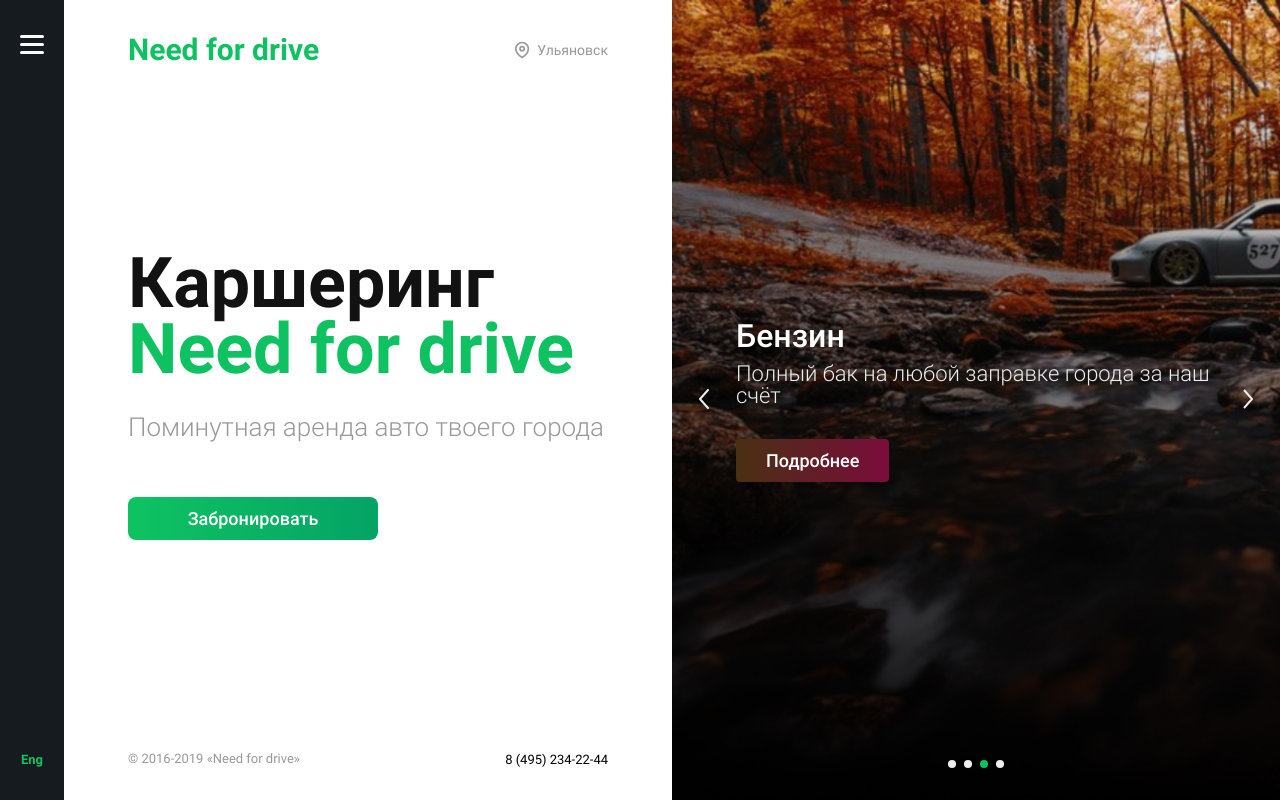
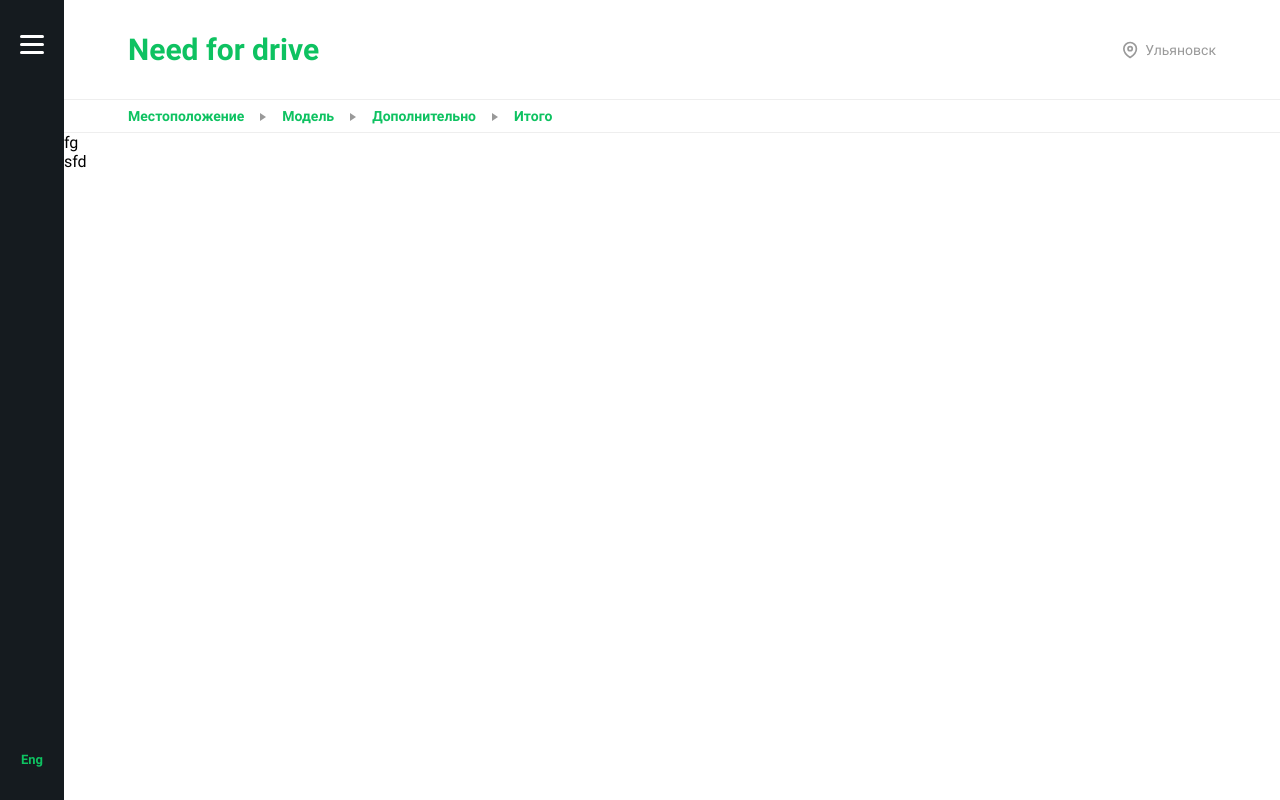
Before and after one commit to PhillipJeffries/needForDrive, a React (Create React App) app: page / in a window 1280 px wide. Built offline with nearby package versions, Linux system fonts and the light colour scheme.

Commit message:
order page

```diff
--- a/src/components/App/App.js
+++ b/src/components/App/App.js
@@ -6,7 +6,19 @@ import MainSection from '../mainSection/mainSection';
 import Slider from '../slider/slider';
 import Footer from '../footer/footer';
 
+import OrderBreadCrumbs from '../orderBreadCrumbs/orderBreadCrumbs';
+
+import {useState} from 'react';
+
+const arrow = <svg className="arrow" width="6" height="8" viewBox="0 0 6 8" fill="none" xmlns="http://www.w3.org/2000/svg">
+<path d="M0 0L6 4.03L0 8V0Z" fill="#999999"/>
+</svg>;
+
 function App() {
+
+  const [togglePage, setTogglePage] = useState(false)
+
+  if(togglePage){
     return (
       <div className="page-container">
         <SideMenu/>
@@ -20,5 +32,32 @@ function App() {
       </div>
     );
   }
+  else{
+    return(
+      <div className="page-container">
+        <SideMenu/>
+        <div className="page-content">
+            <Header className="container"/>
+          <OrderBreadCrumbs/>
+          <div className="order-page-content">
+            <div className="order-page-form">
+            fg
+            </div>
+            <div className="order-page-form-result">
+              sfd
+            </div>
+
+          </div>
+        </div>
+      </div>
+    )
+  }
+
+
+
+
+
+
+}
 
 export default App;
--- a/src/components/App/App.scss
+++ b/src/components/App/App.scss
@@ -1,3 +1,4 @@
+@import '../../customize.scss';
 
 .page-container {
     position: relative;
@@ -16,9 +17,8 @@
     justify-content: space-between;
     flex: 1;
     box-sizing: border-box;
+}
 
-
-
-
-
+.order-page-content{
+    flex: 1;
 }
--- a/src/components/header/header.js
+++ b/src/components/header/header.js
@@ -1,8 +1,8 @@
 import './header.scss';
 
-const Header = () => {
+const Header = ({className}) => {
     return(
-        <header className="header">
+        <header className={`header ${className}`}>
             <a href="#"><h3 className="header-title green">Need for drive</h3></a>
             <div className="geo-wrapper">
                 <svg className="geo-img" width="18" height="20" viewBox="0 0 18 20" fill="none" xmlns="http://www.w3.org/2000/svg">
--- a/src/components/header/header.scss
+++ b/src/components/header/header.scss
@@ -3,6 +3,7 @@
 .header{
     display: flex;
     justify-content: space-between;
+    width: 100%;
     @include phone{
         flex-wrap: wrap;
         flex-direction: row-reverse;
--- /dev/null
+++ b/src/components/orderBreadCrumbs/orderBreadCrumbs.js
@@ -0,0 +1,32 @@
+import './orderBreadCrumbs.scss';
+
+const arrow = <svg className="arrow" width="6" height="8" viewBox="0 0 6 8" fill="none" xmlns="http://www.w3.org/2000/svg">
+<path d="M0 0L6 4.03L0 8V0Z" fill="#999999"/>
+</svg>;
+
+
+const breadCrumbs = [
+    {title: "Местоположение"},
+    {title: "Модель"},
+    {title: "Дополнительно"},
+    {title: "Итого"}
+]
+
+
+
+const OrderBreadCrumbs = () => {
+    return(
+        <ul className="order-breadcrumbs-list">
+            {
+                breadCrumbs.map((item, index)=>
+                <li className="order-breadcrumbs-list-item">
+                    <span>{item.title}</span>
+                    {index === breadCrumbs.length-1 ? "" : arrow}
+                </li>
+                )
+            }
+        </ul>
+    )
+}
+
+export default OrderBreadCrumbs;
--- /dev/null
+++ b/src/components/orderBreadCrumbs/orderBreadCrumbs.scss
@@ -0,0 +1,26 @@
+@import '../../customize.scss';
+
+.order-breadcrumbs-list{
+    display: flex;
+    @include container-padding-hor;
+    padding-top: 8px;
+    padding-bottom: 8px;
+    border-top: 1px solid #EEEEEE;
+    border-bottom: 1px solid #EEEEEE;
+    &-item{
+        font-style: normal;
+        font-weight: bold;
+        font-size: 14px;
+        line-height: 16px;
+        color: $green;
+        .arrow{
+            margin: 0 16px;
+        }
+
+    }
+
+}
+
+.active {
+
+}
--- a/src/customize.scss
+++ b/src/customize.scss
@@ -19,11 +19,34 @@ $padding-hor: 40px;
 
 @mixin container-padding {
   padding: 32px;
-  @include desktop {
+  @include big-desktop{
+    padding: 32px 64px;
+  }
+  @include desktop{
     padding: 32px 64px;
   }
   @include phone {
     padding: 16px;
+  }
+}
+
+@mixin container-padding-hor{
+  padding-left: 32px;
+  padding-right: 32px;
+  @include big-desktop{
+    padding-left: 64px;
+    padding-right: 64px;
+  }
+  @include desktop{
+    padding-left: 64px;
+    padding-right: 64px;
+  }
+  @include tablet{
+
+  }
+  @include phone {
+    padding-left: 16px;
+    padding-right: 16px;
   }
 }
 
```
Lines whose indentation alone changed are shown as unchanged.
